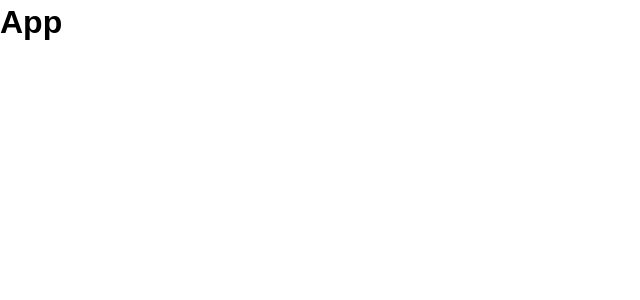
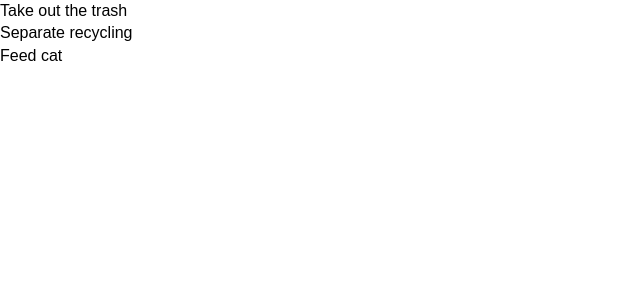
Before and after one commit to lianthompson/react-crash-course, a React (Create React App) app: page / in a window 1280 px wide. Shown: the top 300 px of the page, without its empty margins (0-640 px from the left). Built offline with nearby package versions, Linux system fonts and the light colour scheme.

Commit message:
add proptypes

```diff
--- a/src/App.js
+++ b/src/App.js
@@ -1,12 +1,34 @@
-import React from 'react';
+import React, { Component } from 'react';
+import Todos from './components/Todos';
 import './App.css';
 
-function App() {
+class App extends Component {
+  state = {
+    todos: [
+      {
+        id: 1,
+        title: 'Take out the trash',
+        completed: false
+      },
+      {
+        id: 2,
+        title: 'Separate recycling',
+        completed: false
+      },
+      {
+        id: 3,
+        title: 'Feed cat',
+        completed: false
+      },
+    ]
+  }
+render() {
   return (
     <div className="App">
-      <h1>App</h1>
+      <Todos todos={this.state.todos}/>
     </div>
   );
 }
+}
 
 export default App;
--- /dev/null
+++ b/src/components/TodoItem.js
@@ -0,0 +1,19 @@
+import React, { Component } from 'react';
+import PropTypes from 'prop-types';
+
+export class TodoItem extends Component {
+    render() {
+        return (
+            <div>
+                <p>{ this.props.todo.title }</p>
+            </div>
+        )
+    }
+}
+
+// PropTypes
+TodoItem.propTypes = {
+    todo: PropTypes.object.isRequired
+}
+
+export default TodoItem
--- /dev/null
+++ b/src/components/Todos.js
@@ -0,0 +1,17 @@
+import React, { Component } from 'react';
+import TodoItem from './TodoItem';
+import PropTypes from 'prop-types';
+
+export default class Todos extends Component {
+    render() {
+        console.log(this.props.todos)
+        return this.props.todos.map((todo) => (
+            <TodoItem key={todo.id} todo={todo}/>
+        ))
+    }
+}
+
+// PropTypes
+Todos.propTypes = {
+    todos: PropTypes.array.isRequired
+}
```
